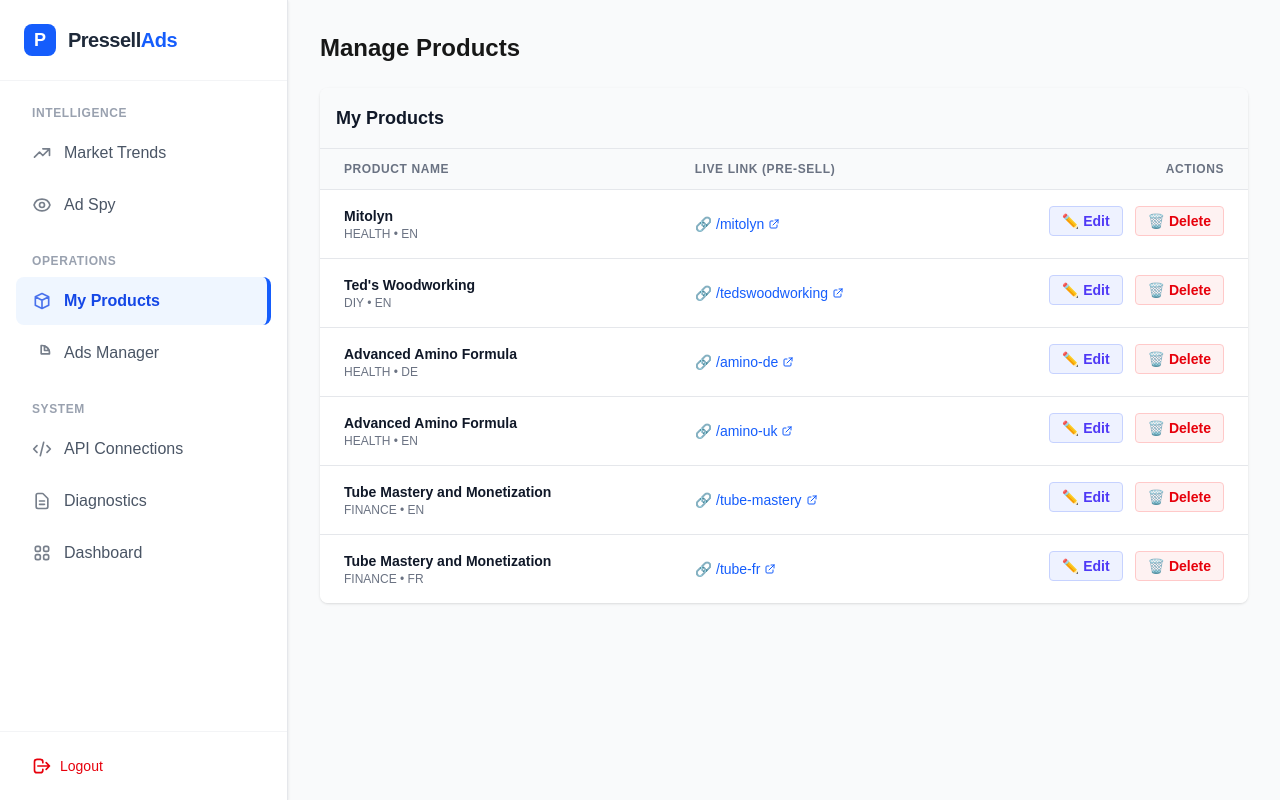
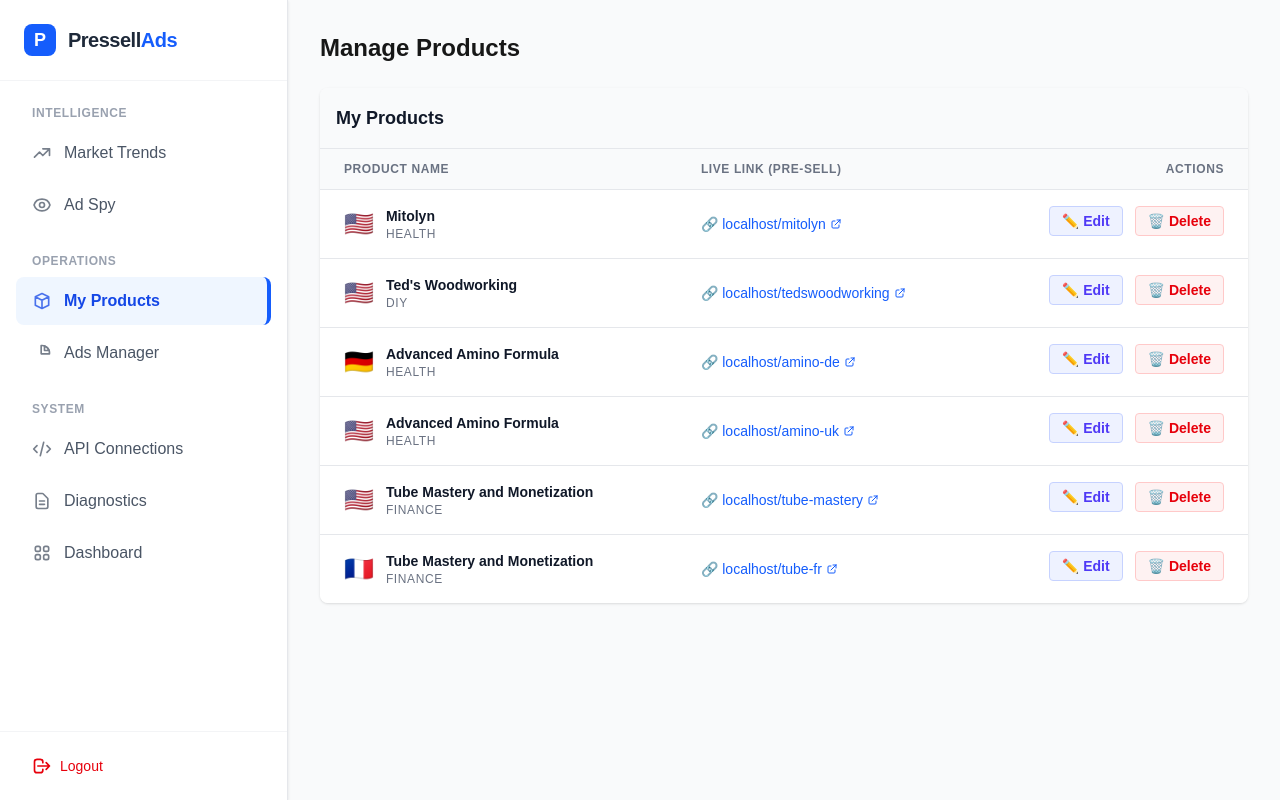
Before and after one commit to johndallapace-rgb/pressell-googleads, a Next.js app: page /admin/products in a window 1280 px wide. Built offline with nearby package versions, Linux system fonts and the light colour scheme.

Commit message:
Refactor: Product List UI Polish and Delete Auth Fix

```diff
--- a/src/components/ProductList.tsx
+++ b/src/components/ProductList.tsx
@@ -13,13 +13,24 @@
   const router = useRouter();
   const [deleting, setDeleting] = useState<string | null>(null);
 
+  const getFlag = (lang: string) => {
+      const map: Record<string, string> = {
+          'en': '🇺🇸', 'de': '🇩🇪', 'fr': '🇫🇷', 'pt': '🇧🇷', 'es': '🇪🇸', 'it': '🇮🇹'
+      };
+      return map[lang] || '🌐';
+  };
+
   const handleDelete = async (slug: string) => {
       if (!confirm(`Are you sure you want to PERMANENTLY delete "${slug}"?\nThis will remove the page, config, images, and ads.`)) return;
 
       setDeleting(slug);
       try {
+          const token = localStorage.getItem('admin_token');
           const res = await fetch(`/api/admin/products?slug=${slug}`, {
-              method: 'DELETE'
+              method: 'DELETE',
+              headers: {
+                  'Authorization': `Bearer ${token}`
+              }
           });
           const data = await res.json();
           if (res.ok) {
@@ -64,16 +75,21 @@
             {products.map((product) => (
               <tr key={product.slug} className="hover:bg-gray-50">
                 <td className="px-6 py-4 whitespace-nowrap">
-                  <div className="text-sm font-bold text-gray-900">{product.name}</div>
-                  <div className="text-xs text-gray-500 uppercase">{product.vertical} • {product.language}</div>
+                  <div className="flex items-center">
+                    <span className="text-2xl mr-3">{getFlag(product.language)}</span>
+                    <div>
+                        <div className="text-sm font-bold text-gray-900">{product.name}</div>
+                        <div className="text-xs text-gray-500 uppercase tracking-wider">{product.vertical}</div>
+                    </div>
+                  </div>
                 </td>
                 <td className="px-6 py-4 whitespace-nowrap">
                   <a
                     href={`/${product.slug}`}
                     target="_blank"
-                    className="text-sm text-blue-600 hover:underline flex items-center gap-1"
+                    className="text-sm text-blue-600 hover:underline flex items-center gap-1 font-mono"
                   >
-                    🔗 /{product.slug}
+                    🔗 {typeof window !== 'undefined' ? window.location.host : ''}/{product.slug}
                     <svg className="w-3 h-3" fill="none" stroke="currentColor" viewBox="0 0 24 24"><path strokeLinecap="round" strokeLinejoin="round" strokeWidth={2} d="M10 6H6a2 2 0 00-2 2v10a2 2 0 002 2h10a2 2 0 002-2v-4M14 4h6m0 0v6m0-6L10 14" /></svg>
                   </a>
                 </td>
```
